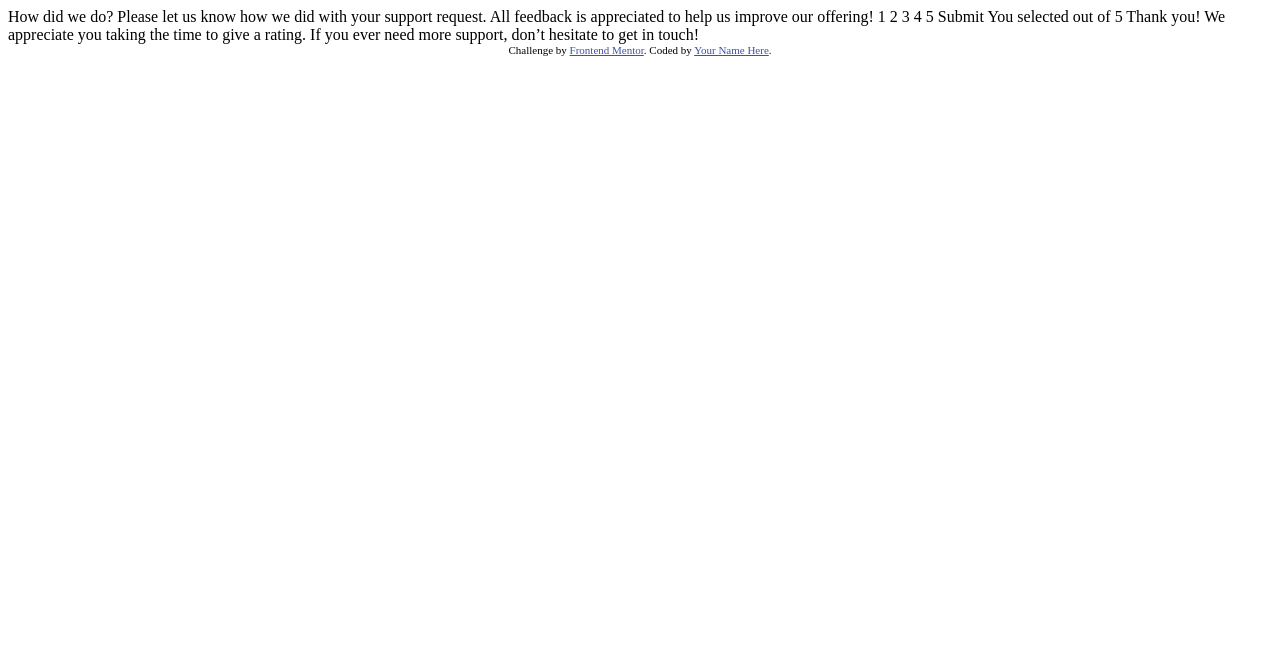
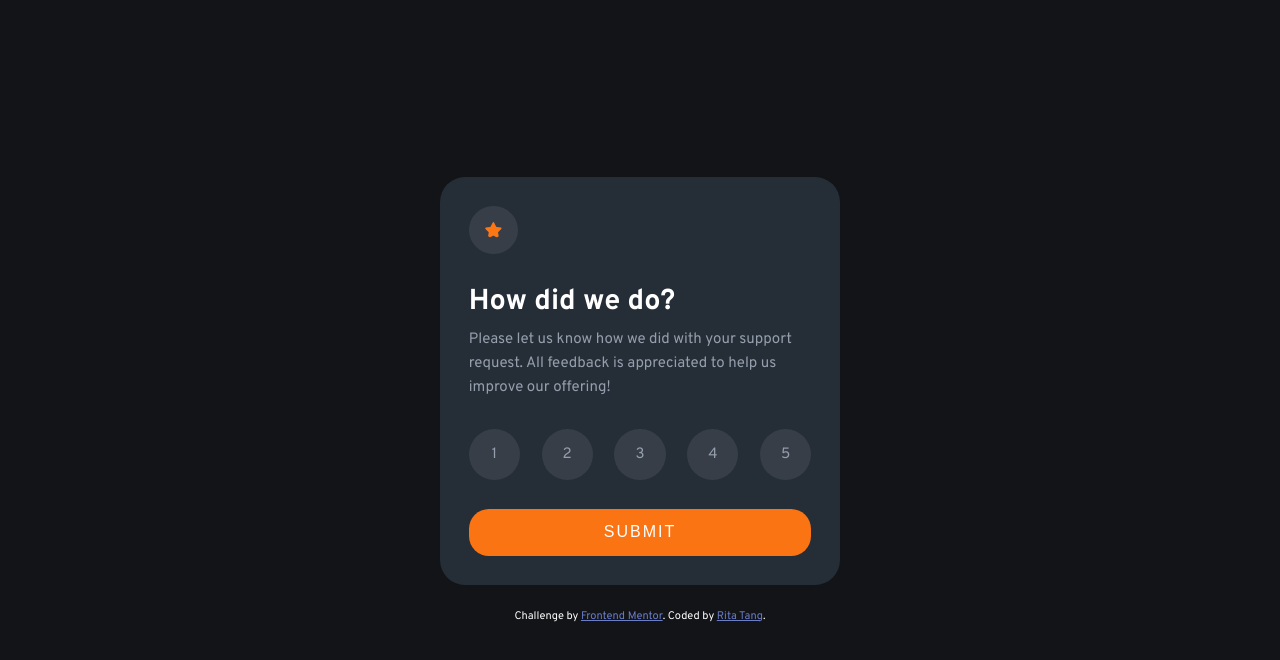
Before and after one commit to ritatanght/Interactive-rating-component, a plain HTML site: page index.html in a window 1280 px wide. Drawn offline with Linux system fonts and the light colour scheme.

Commit message:
add html & css for the rating state

```diff
--- a/index.html
+++ b/index.html
@@ -1,49 +1,68 @@
 <!DOCTYPE html>
 <html lang="en">
   <head>
-  <meta charset="UTF-8">
-  <meta name="viewport" content="width=device-width, initial-scale=1.0"> <!-- displays site properly based on user's device -->
+    <meta charset="UTF-8" />
+    <meta name="viewport" content="width=device-width, initial-scale=1.0" />
+    <!-- displays site properly based on user's device -->
 
-  <link rel="icon" type="image/png" sizes="32x32" href="./images/favicon-32x32.png">
-
+    <link
+      rel="icon"
+      type="image/png"
+      sizes="32x32"
+      href="./images/favicon-32x32.png"
+    />
+    <link href="./styles.css" rel="stylesheet" />
     <title>Frontend Mentor | Interactive rating component</title>
-
-  <!-- Feel free to remove these styles or customise in your own stylesheet 👍 -->
-  <style>
-    .attribution { font-size: 11px; text-align: center; }
-    .attribution a { color: hsl(228, 45%, 44%); }
-  </style>
   </head>
   <body>
+    <!-- Rating state start -->
+    <main class="rating">
+      <img src="./images/icon-star.svg" alt="star" />
+      <h1>How did we do?</h1>
 
-  <!-- Rating state start -->
+      <p>
+        Please let us know how we did with your support request. All feedback is
+        appreciated to help us improve our offering!
+      </p>
 
-  How did we do?
+      <form>
+        <div class="rating-container">
+          <input type="radio" id="one" name="rating" value="1" />
+          <label for="one">1</label>
 
-  Please let us know how we did with your support request. All feedback is appreciated
-  to help us improve our offering!
+          <input type="radio" id="two" name="rating" value="2" />
+          <label for="two">2</label>
 
-  1 2 3 4 5
+          <input type="radio" id="three" name="rating" value="3" />
+          <label for="three">3</label>
 
-  Submit
+          <input type="radio" id="four" name="rating" value="4" />
+          <label for="four">4</label>
 
+          <input type="radio" id="five" name="rating" value="5" />
+          <label for="five">5</label>
+        </div>
+
+        <button type="submit">Submit</button>
+      </form>
+    </main>
     <!-- Rating state end -->
 
     <!-- Thank you state start -->
 
-  You selected <!-- Add rating here --> out of 5
-
-  Thank you!
-
-  We appreciate you taking the time to give a rating. If you ever need more support,
-  don’t hesitate to get in touch!
-
+    <main class="thank-you">
+      You selected
+      <!-- Add rating here -->
+      out of 5 Thank you! We appreciate you taking the time to give a rating. If
+      you ever need more support, don’t hesitate to get in touch!
+    </main>
     <!-- Thank you state end -->
 
-
     <div class="attribution">
-    Challenge by <a href="https://www.frontendmentor.io?ref=challenge" target="_blank">Frontend Mentor</a>.
-    Coded by <a href="#">Your Name Here</a>.
+      Challenge by
+      <a href="https://www.frontendmentor.io?ref=challenge" target="_blank"
+        >Frontend Mentor</a
+      >. Coded by <a href="https://github.com/ritatanght">Rita Tang</a>.
     </div>
   </body>
 </html>
--- /dev/null
+++ b/styles.css
@@ -0,0 +1,142 @@
+@import url('https://fonts.googleapis.com/css2?family=Overpass:wght@400;700&display=swap');
+
+:root{
+    font-family: 'Overpass', sans-serif;
+    --orange: hsl(25, 97%, 53%);
+    --white: hsl(0, 0%, 100%);
+    --light-grey:hsl(217, 12%, 63%);
+    --med-grey: hsl(216, 12%, 54%);
+    --dark-grey: hsl(216, 12%, 25%);
+    --dark-blue:  hsl(213, 19%, 18%);
+    --darker-blue: hsl(216, 12%, 8%);
+}
+
+*{
+    box-sizing: border-box;
+    padding: 0;
+    margin: 0;
+}
+
+body{
+    background-color: var(--darker-blue);
+    height: 100vh;
+    display: flex;
+    flex-direction: column;
+    justify-content: center;
+    gap:1.5rem;
+}
+
+
+
+/* Rating screen*/
+
+.rating{
+    background-color: var(--dark-blue);
+    border-radius: 25px;
+    max-width: 400px;
+    margin: 0 auto;
+    padding: 1.8rem;
+}
+
+.rating > img{
+    background-color: var(--dark-grey);
+    padding: 1rem;
+    border-radius: 50%;
+}
+
+h1{
+    font-size: 1.8rem;
+    color: var(--white);
+    margin: 1.5rem 0 0.5rem;
+}
+
+p{
+    font-size: 15px;
+    color: var(--light-grey);
+    line-height: 1.6;
+}
+
+.rating-container{
+    width: 100%;
+    display: flex;
+    justify-content: space-between;
+    padding: 1.8rem 0;
+}
+
+input{
+        display: none;
+    }
+
+    input:checked + label{
+        background-color: var(--orange);
+        color: var(--white);
+    }
+
+
+label{
+    display: inline-block;
+    color: var(--light-grey);
+    background-color: var(--dark-grey);
+    font-size: 15px;
+    height: 20px;
+    width: 20px;
+    padding: 1.6rem;
+    border-radius: 50%;
+    display: flex;
+    align-items: center;
+    justify-content: center;
+}
+    label:hover{
+        background-color: var(--med-grey);
+        color:var(--white);
+    }
+
+
+
+button{
+    background-color: var(--orange);
+    color: var(--white);
+    border: none;
+    display: block;
+    width: 100%;
+    padding: 0.9rem 0;
+    text-transform: uppercase;
+    letter-spacing: 2px;
+    font-size: 1rem;
+    border-radius: 20px;
+    cursor: pointer;
+}
+
+    button:active{
+        background-color: var(--white);
+        color: var(--orange);
+    }
+
+
+.attribution {
+    font-size: 11px;
+    text-align: center;
+    color: var(--white);
+}
+.attribution a {
+    color: hsl(228, 45%, 60%);
+}
+
+/* Thank you screen*/
+.thank-you{
+    display: none;
+}
+
+
+
+@media screen and (max-width: 400px) {
+    .rating{
+        max-width: 350px;
+        padding: 1.5rem;
+    }
+
+    h1{
+        margin-top: 1rem;
+    }
+
+}
```
Lines whose indentation alone changed are shown as unchanged.
